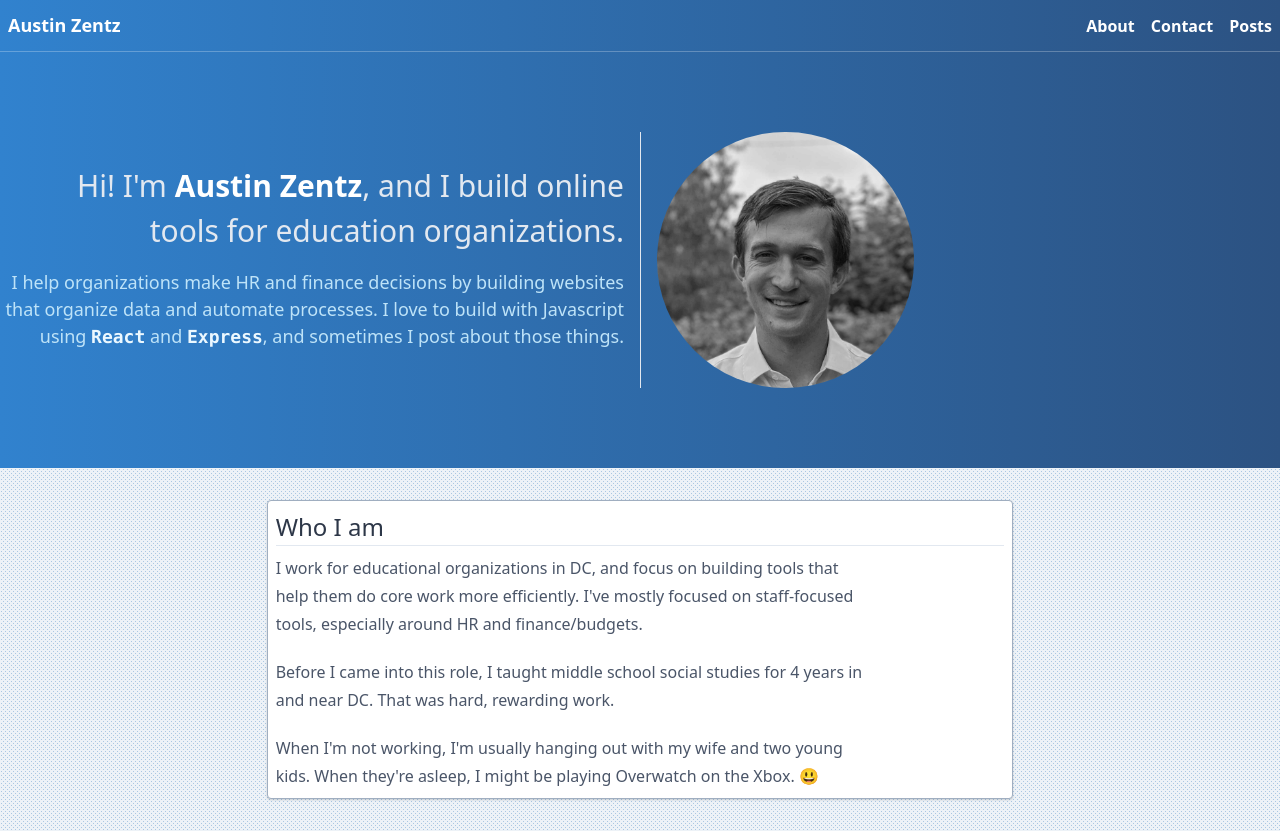
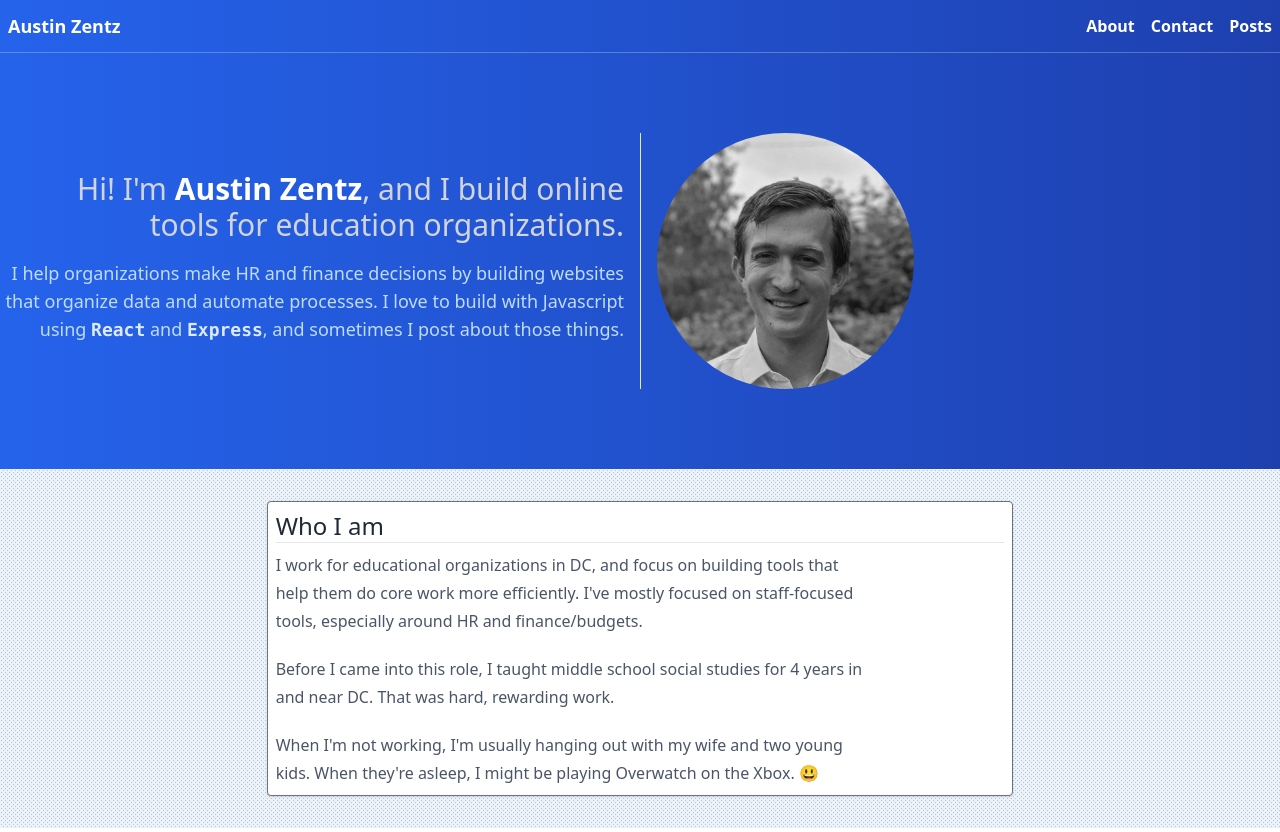
Before and after one commit to aust1nz/next-portfolio, a Next.js app: page / in a window 1280 px wide. Shown: the top 832 px of the page. Built offline with nearby package versions, Linux system fonts and the light colour scheme.

Commit message:
Upgrade tailwind

```diff
--- a/postcss.config.js
+++ b/postcss.config.js
@@ -1,18 +1,6 @@
 module.exports = {
-  plugins: [
-    "tailwindcss",
-    "postcss-flexbugs-fixes",
-    [
-      "postcss-preset-env",
-      {
-        autoprefixer: {
-          flexbox: "no-2009",
-        },
-        stage: 3,
-        features: {
-          "custom-properties": false,
-        },
-      },
-    ],
-  ],
-};
+  plugins: {
+    tailwindcss: {},
+    autoprefixer: {},
+  },
+}
--- a/src/pages/_app.tsx
+++ b/src/pages/_app.tsx
@@ -1,5 +1,4 @@
-import "../styles/index.css";
-
+import "../styles/globals.css";
 function MyApp({ Component, pageProps }) {
   return <Component {...pageProps} />;
 }
--- /dev/null
+++ b/src/styles/globals.css
@@ -0,0 +1,3 @@
+@tailwind base;
+@tailwind components;
+@tailwind utilities;
--- a/tailwind.config.js
+++ b/tailwind.config.js
@@ -1,27 +1,11 @@
-// tailwind.config.js
+/** @type {import('tailwindcss').Config} */
 module.exports = {
-  theme: {
-    typography: {
-      default: {
-        css: {
-          "code::before": {
-            content: '""',
-          },
-          "code::after": {
-            content: '""',
-          },
-        },
-      },
-    },
-  },
-  future: {
-    removeDeprecatedGapUtilities: true,
-  },
-  purge: [
-    // Use *.tsx if using TypeScript
+  content: [
     "./src/pages/**/*.{js,ts,jsx,tsx}",
     "./src/components/**/*.{js,ts,jsx,tsx}",
   ],
+  theme: {
+    extend: {},
+  },
   plugins: [require("@tailwindcss/typography")],
-  // ...
 };
```
Also changed, not shown: package.json (+4 -3 lines), src/styles/index.css (deleted, +0 -15 lines), 1 other file (tests, documents, lock files or other folders).
